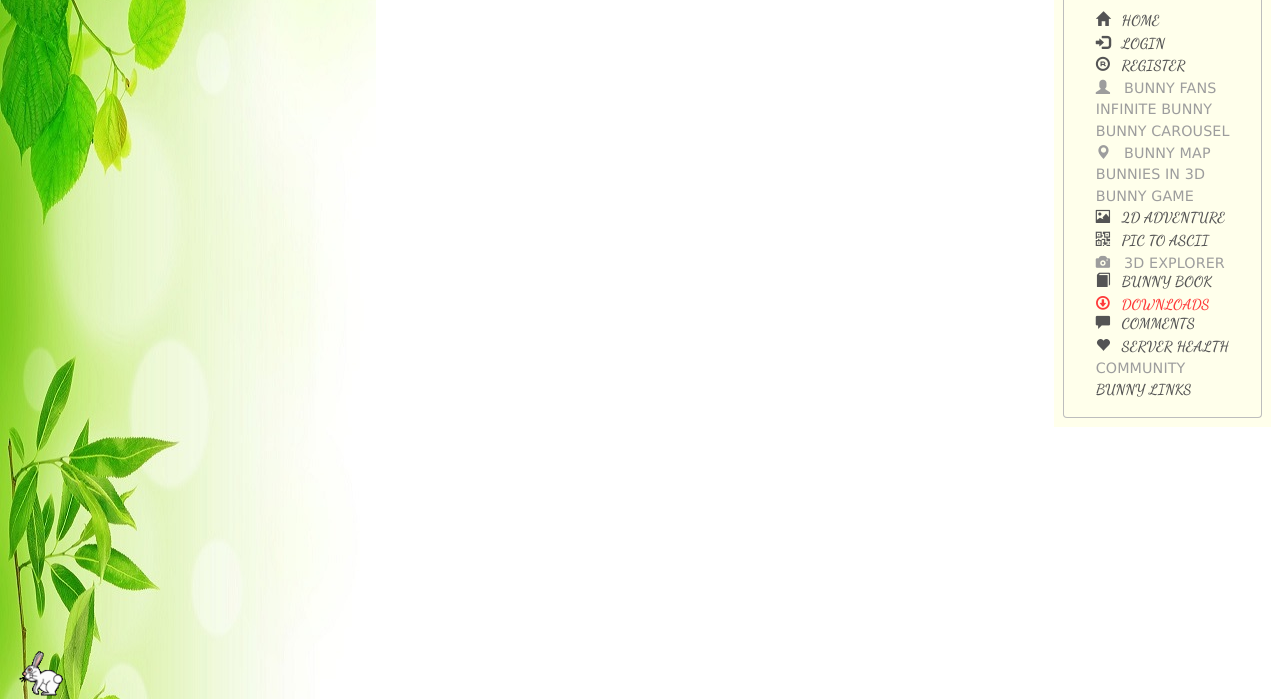
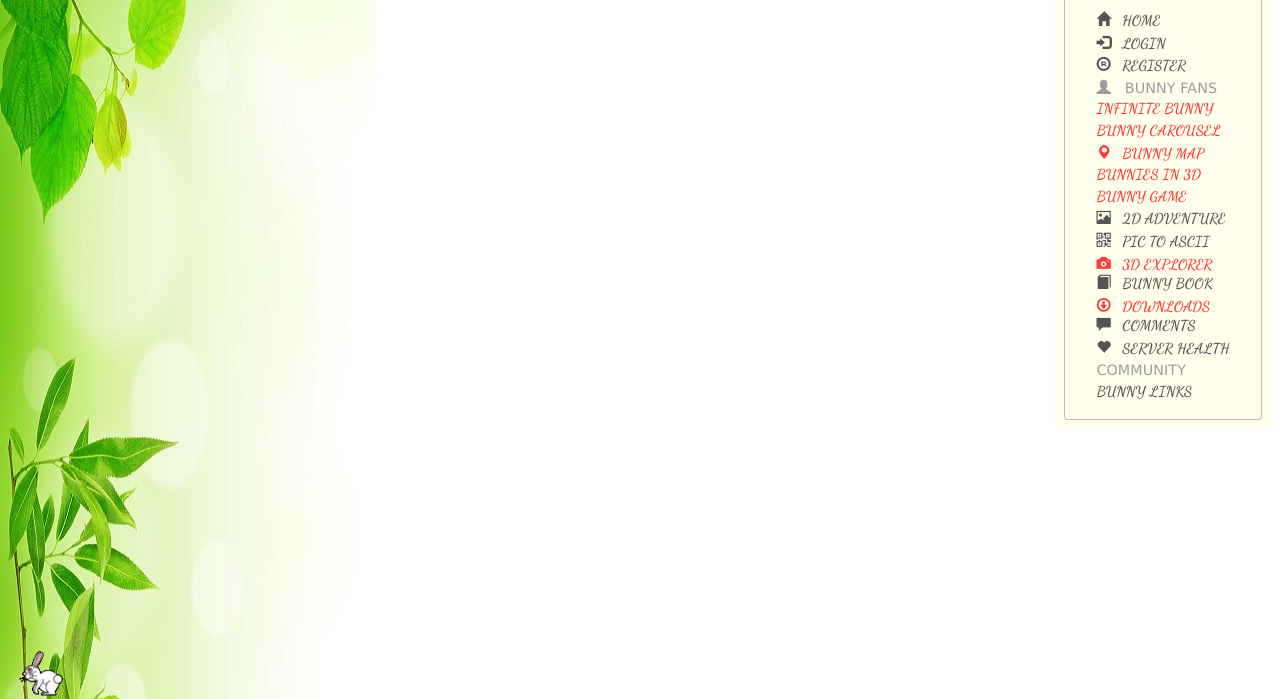
Before and after one commit to privet56/BunnyAndCloud, a website: page public/app/views/index.html in a window 1280 px wide. Shown: the part 101-800 px from the top of the page. Drawn offline with Linux system fonts and the light colour scheme; files that its build step writes are made by us from their sources; a web font is replaced by a local one.

```diff
--- a/public/app/views/index.html
+++ b/public/app/views/index.html
@@ -97,29 +97,35 @@
 		<div style="margin-bottom:3px;" ng-if="!main.loggedIn"><a href="/users/create"> <span class="glyphicon glyphicon glyphicon glyphicon-registration-mark"> </span> &nbsp; Register</a></div>
 
 		<div style="margin-bottom:3px;" ng-if="main.loggedIn"> <a href="/users"> <span class="glyphicon glyphicon-user"> </span> &nbsp; Bunny Fans</a></div>
-		<div style="margin-bottom:3px;color:gray;" ng-if="!main.loggedIn"> <span class="glyphicon glyphicon-user"> </span> &nbsp; Bunny Fans</div>
+		<div style="margin-bottom:3px;color:gray;" ng-if="!main.loggedIn" title="Unavailable as not logged in!"> <span class="glyphicon glyphicon-user"> </span> &nbsp; Bunny Fans</div>
 
-		<div style="margin-bottom:3px;" ng-if="main.loggedIn" style="color:red;"> <a href="/bunny" style="color:red;">Infinite Bunny </a> </div>
-		<div style="margin-bottom:3px;color:gray;" ng-if="!main.loggedIn" style="color:red;"> Infinite Bunny </div>
+		<!-- ng-if="main.loggedIn" -->
+		<div style="margin-bottom:3px;" style="color:red;"> <a href="/bunny" style="color:red;">Infinite Bunny </a> </div>
+		<!-- div style="margin-bottom:3px;color:gray;" ng-if="!main.loggedIn" style="color:red;"> Infinite Bunny </div -->
 
-		<div style="margin-bottom:3px;" ng-if="main.loggedIn" style="color:red;"> <a href="/bunnycarousel" style="color:red;">Bunny Carousel </a> </div>
-		<div style="margin-bottom:3px;color:gray;" ng-if="!main.loggedIn" style="color:red;"> Bunny Carousel </div>
+		<!-- ng-if="main.loggedIn" -->
+		<div style="margin-bottom:3px;" style="color:red;"> <a href="/bunnycarousel" style="color:red;">Bunny Carousel </a> </div>
+		<!-- div style="margin-bottom:3px;color:gray;" ng-if="!main.loggedIn" style="color:red;"> Bunny Carousel </div -->
 
-		<div style="margin-bottom:3px;" ng-if="main.loggedIn" style="color:red;"> <a href="/bunnymap" style="color:red;"> <span class="glyphicon glyphicon glyphicon glyphicon-map-marker"> </span> &nbsp; Bunny Map </a> </div>
-		<div style="margin-bottom:3px;color:gray;" ng-if="!main.loggedIn" style="color:red;"> <span class="glyphicon glyphicon glyphicon glyphicon-map-marker"> </span> &nbsp; Bunny Map </div>
+		<!-- ng-if="main.loggedIn" -->
+		<div style="margin-bottom:3px;" style="color:red;"> <a href="/bunnymap" style="color:red;"> <span class="glyphicon glyphicon glyphicon glyphicon-map-marker"> </span> &nbsp; Bunny Map </a> </div>
+		<!-- div style="margin-bottom:3px;color:gray;" ng-if="!main.loggedIn" style="color:red;"> <span class="glyphicon glyphicon glyphicon glyphicon-map-marker"> </span> &nbsp; Bunny Map </div -->
 
-		<div style="margin-bottom:3px;" ng-if="main.loggedIn" style="color:red;"> <a href="/bunny3d" style="color:red;">Bunnies in 3D </a> </div>
-		<div style="margin-bottom:3px;color:gray;" ng-if="!main.loggedIn"> Bunnies in 3D </div>
+		<!-- ng-if="main.loggedIn" -->
+		<div style="margin-bottom:3px;" style="color:red;"> <a href="/bunny3d" style="color:red;">Bunnies in 3D </a> </div>
+		<!-- div style="margin-bottom:3px;color:gray;" ng-if="!main.loggedIn"> Bunnies in 3D </div -->
 
-		<div style="margin-bottom:3px;" ng-if="main.loggedIn" style="color:red;"> <a href="/bunnygame" style="color:red;">Bunny Game </a> </div>
-		<div style="margin-bottom:3px;color:gray;" ng-if="!main.loggedIn"> Bunny Game </div>
+		<!-- ng-if="main.loggedIn" -->
+		<div style="margin-bottom:3px;" style="color:red;"> <a href="/bunnygame" style="color:red;">Bunny Game </a> </div>
+		<!-- div style="margin-bottom:3px;color:gray;" ng-if="!main.loggedIn"> Bunny Game </div -->
 
 		<div style="margin-bottom:3px;"> <a href="/bunnytwodadv"> <span class="glyphicon glyphicon-picture"> </span> &nbsp; 2D Adventure</a> </div>
 
 		<div style="margin-bottom:3px;"> <a href="/ascii"> <span class="glyphicon glyphicon-qrcode"> </span> &nbsp; Pic To ASCII</a> </div>
 
-		<div ng-if="main.loggedIn" style="color:red;"> <a href="/bunny3dexplorer" style="color:red;"> <span class="glyphicon glyphicon glyphicon glyphicon-camera"> </span> &nbsp; 3D Explorer</a> </div>
-		<div ng-if="!main.loggedIn" style="color:gray;"> <span class="glyphicon glyphicon glyphicon glyphicon-camera"> </span> &nbsp; 3D Explorer </div>
+		<!-- ng-if="main.loggedIn" -->
+		<div style="color:red;"> <a href="/bunny3dexplorer" style="color:red;"> <span class="glyphicon glyphicon glyphicon glyphicon-camera"> </span> &nbsp; 3D Explorer</a> </div>
+		<!-- div ng-if="!main.loggedIn" style="color:gray;"> <span class="glyphicon glyphicon glyphicon glyphicon-camera"> </span> &nbsp; 3D Explorer </div -->
 
 		<div style="margin-bottom:3px;"> <a href="/bunnybook"> <span class="glyphicon glyphicon glyphicon glyphicon-book"> </span> &nbsp; Bunny Book</a> </div>
 		<div style="color:red;"> <a href="/native" style="color:red;"> <span class="glyphicon glyphicon glyphicon glyphicon-download"> </span> &nbsp; Downloads</a> </div>
```
